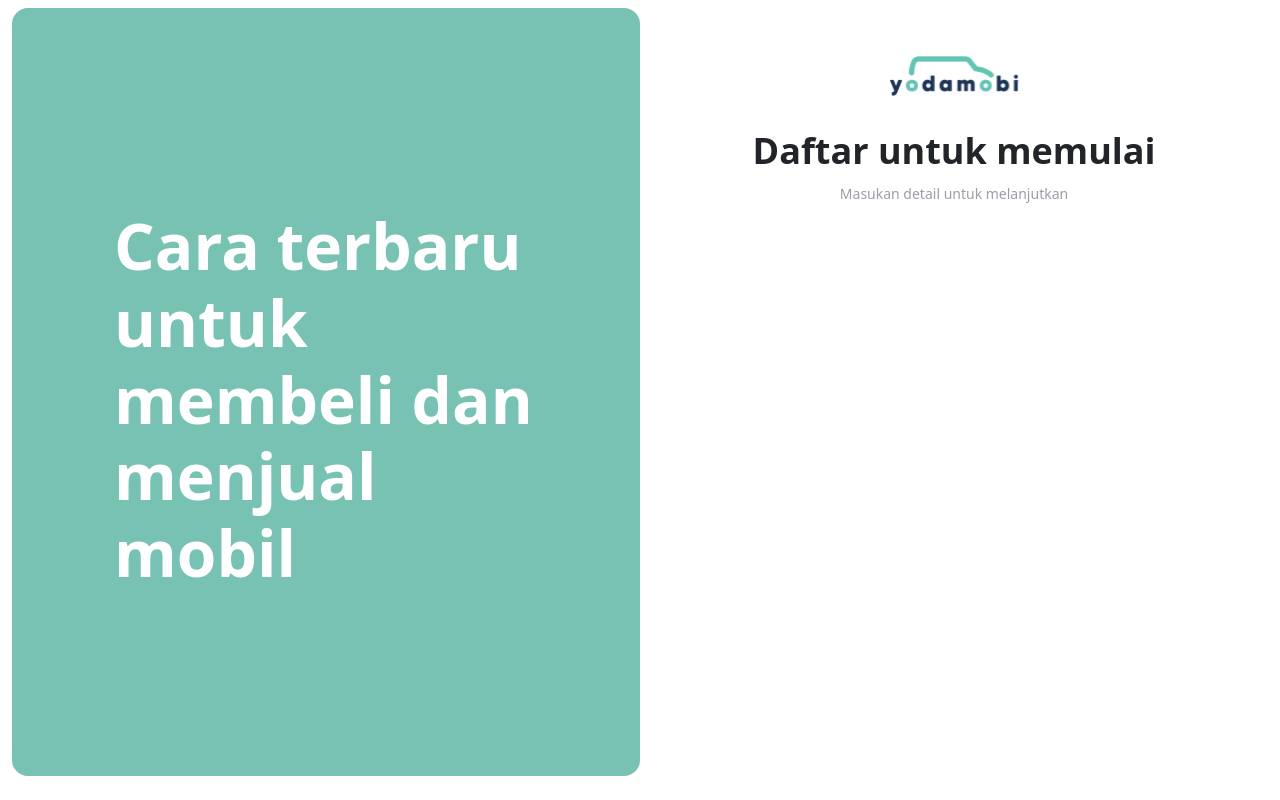
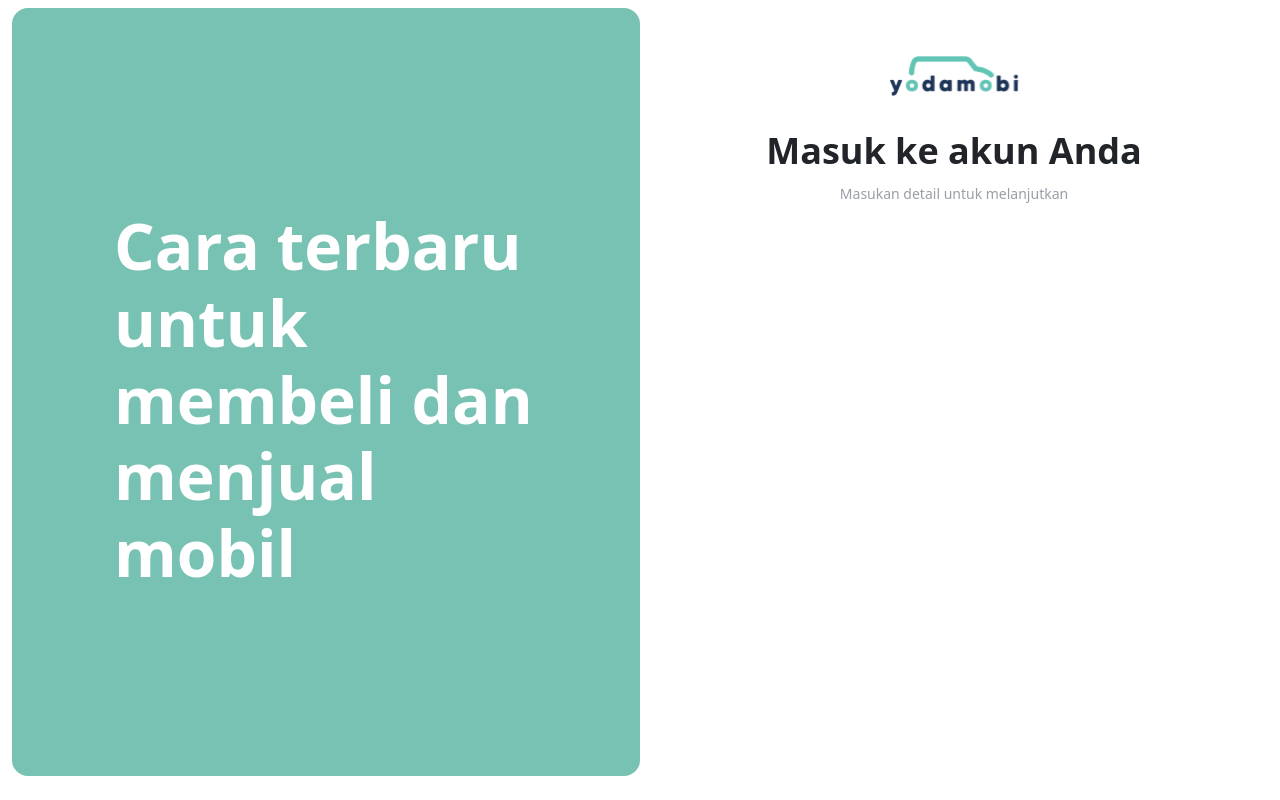
Before and after one commit to cipauuu/yodamobil, a React (Create React App) app: page /login in a window 1280 px wide. Built offline with nearby package versions, Linux system fonts and the light colour scheme.

Commit message:
props in top header login/regis

```diff
--- a/public/index.html
+++ b/public/index.html
@@ -24,7 +24,7 @@
       work correctly both with client-side routing and a non-root public URL.
       Learn how to configure a non-root public URL by running `npm run build`.
     -->
-    <title>React App</title>
+    <title>Yodamobi</title>
   </head>
   <body>
     <noscript>You need to enable JavaScript to run this app.</noscript>
--- a/src/pages/Login/Login.jsx
+++ b/src/pages/Login/Login.jsx
@@ -14,7 +14,10 @@ const Login = () => {
       <Row>
         <LoginCard />
         <Col className="mt-5 text-center">
-            <LoginTopHeader />
+          <LoginTopHeader
+            title={"Masuk ke akun Anda"}
+            subtitle={"Masukan detail untuk melanjutkan"}
+          />
         </Col>
       </Row>
     </ContainerP>
--- a/src/pages/Login/LoginTopHeader.jsx
+++ b/src/pages/Login/LoginTopHeader.jsx
@@ -15,12 +15,12 @@ const SubTitle = styled.p`
   margin-top: 5px;
 `;
 
-const LoginTopHeader = () => {
+const LoginTopHeader = (props) => {
   return (
     <div>
       <img src={logo} alt="" />
-      <Title>Daftar untuk memulai</Title>
-      <SubTitle>Masukan detail untuk melanjutkan</SubTitle>
+      <Title>{props.title}</Title>
+      <SubTitle>{props.subtitle}</SubTitle>
     </div>
   );
 };
--- a/src/pages/Register/Register.jsx
+++ b/src/pages/Register/Register.jsx
@@ -14,7 +14,10 @@ const Register = () => {
       <Row>
         <LoginCard />
         <Col className="mt-5 text-center">
-            <LoginTopHeader />
+          <LoginTopHeader
+            title={"Daftar untuk memulai"}
+            subtitle={"Masukan detail untuk melanjutkan"}
+          />
         </Col>
       </Row>
     </ContainerP>
```
